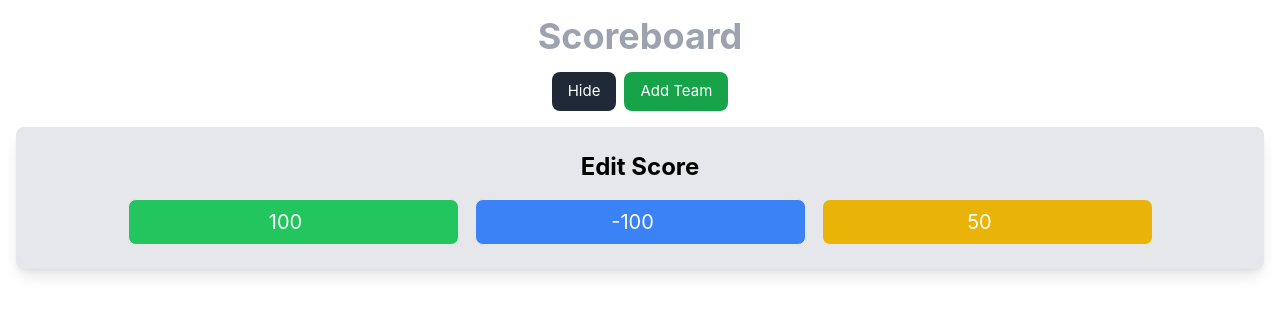
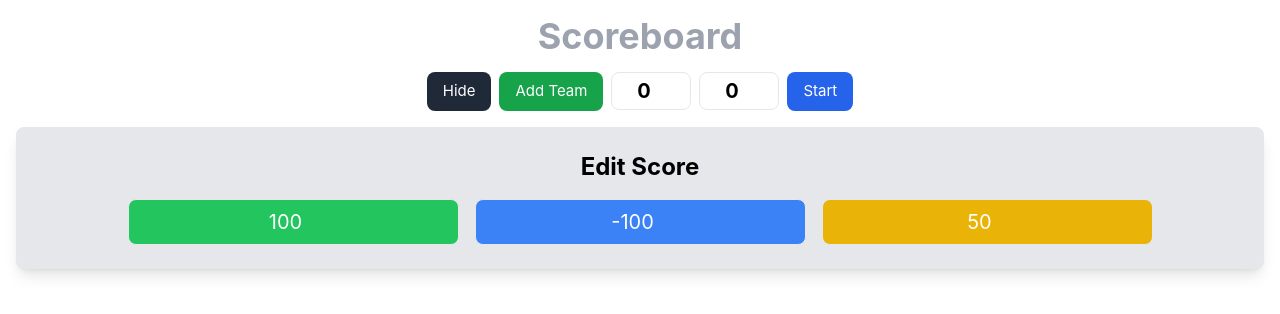
Before and after one commit to mrtalhim/cerdas-cermat-scoreboard, a Vue app: page / in a window 1280 px wide. Shown: the top 314 px of the page. Built offline with nearby package versions, Linux system fonts and the light colour scheme.

Commit message:
added countdown

```diff
--- a/src/components/Scoreboard.vue
+++ b/src/components/Scoreboard.vue
@@ -1,11 +1,24 @@
 <template>
     <div class="flex flex-col items-center mx-auto text-center p-4 gap-2 h-screen">
         <input placeholder="Scoreboard" class="w-full font-bold text-4xl text-center text-pretty bg-transparent">
-        <div class="flex flex-row gap-2 items-baseline m-2">
+        <div class="flex flex-row gap-2 items-center m-2">
             <button @click="togglePanel" class="bg-gray-800 text-white px-4 py-2 rounded-lg">
                 {{ isPanelOpen ? 'Hide' : 'Setting' }}
             </button>
             <button @click="addTeam" class="bg-green-600 text-white px-4 py-2 rounded-lg">Add Team</button>
+            <div :class="['flex flex-row gap-2 text-4xl font-bold transition-all duration-500', countdownClass]">
+                <input v-if="!isCountingDown" v-model.number="minutes" type="number" min="0"
+                    class="w-20 py-1 text-center border rounded-lg text-black text-xl" />
+                <input v-if="!isCountingDown" v-model.number="seconds" type="number" min="0"
+                    class="w-20 py-1 text-center border rounded-lg text-black text-xl" />
+                <div v-else>
+                    {{ formattedTime }}
+                </div>
+            </div>
+            <button v-if="!isCountingDown" @click="startCountdown"
+                class="bg-blue-600 text-white px-4 py-2 rounded-lg">Start</button>
+            <button v-if="isCountingDown" @click="resetCountdown"
+                class="bg-red-600 text-white px-4 py-2 rounded-lg">Reset</button>
         </div>
         <!-- Collapsible Panel -->
         <transition name="fade">
@@ -85,9 +98,19 @@ export default {
                 score3: 50
             },
             isPanelOpen: true,
+            minutes: 0,
+            seconds: 0,
+            isCountingDown: false,
+            countdown: null,
+            countdownClass: ''
         };
     },
     computed: {
+        formattedTime() {
+            const min = String(this.minutes).padStart(2, '0');
+            const sec = String(this.seconds).padStart(2, '0');
+            return `${min}:${sec}`;
+        },
         teamGridClass() {
             const teamCount = this.teams.length;
             if (teamCount <= 2) return 'grid-cols-1';
@@ -118,6 +141,36 @@ export default {
         togglePanel() {
             this.isPanelOpen = !this.isPanelOpen;  // Toggle panel visibility
         },
+        startCountdown() {
+            if (this.minutes === 0 && this.seconds === 0) {
+                return;
+            }
+            this.isCountingDown = true;
+            this.countdownClass = 'bounce-enter-active';
+
+            this.countdown = setInterval(() => {
+                if (this.seconds > 0) {
+                    this.seconds--;
+                } else if (this.minutes > 0) {
+                    this.minutes--;
+                    this.seconds = 59;
+                } else {
+                    clearInterval(this.countdown);
+                    this.isCountingDown = false;
+                    this.countdownClass = 'shake-enter-active';
+                    setTimeout(() => {
+                        this.countdownClass = '';
+                    }, 1000);
+                }
+            }, 1000);
+        },
+        resetCountdown() {
+            clearInterval(this.countdown);
+            this.isCountingDown = false;
+            this.countdownClass = '';
+            this.minutes = 0;
+            this.seconds = 0;
+        }
     }
 };
 </script>
@@ -145,6 +198,10 @@ export default {
     animation: bounce-out 0.1s;
 }
 
+.shake-enter-active {
+    animation: shake 0.5s;
+}
+
 @keyframes bounce-in {
     0% {
         transform: scale(0.5);
@@ -169,4 +226,22 @@ export default {
         opacity: 0;
     }
 }
+
+@keyframes shake {
+
+    0%,
+    100% {
+        transform: translateX(0);
+    }
+
+    20%,
+    60% {
+        transform: translateX(-10px);
+    }
+
+    40%,
+    80% {
+        transform: translateX(10px);
+    }
+}
 </style>
```
